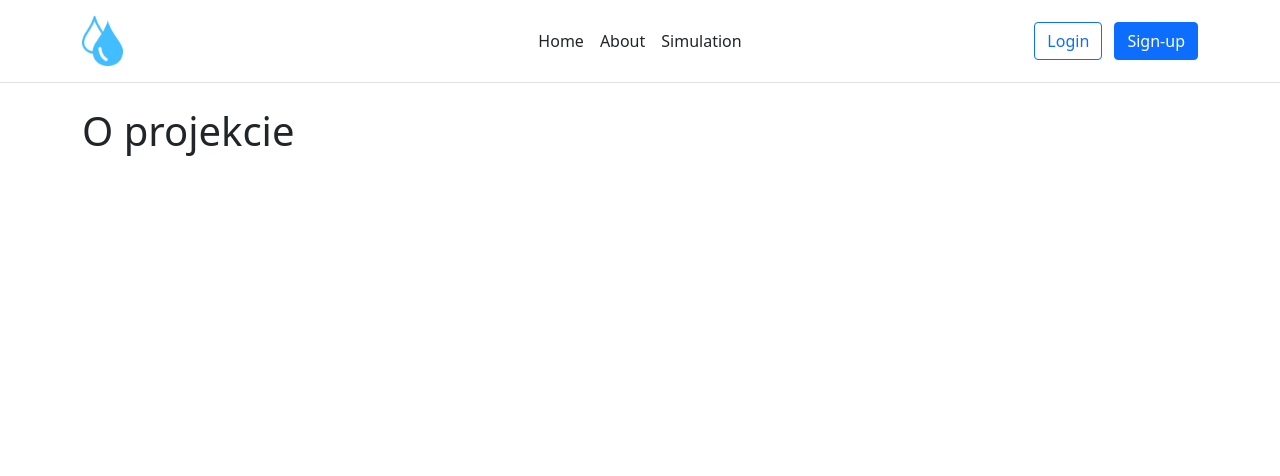
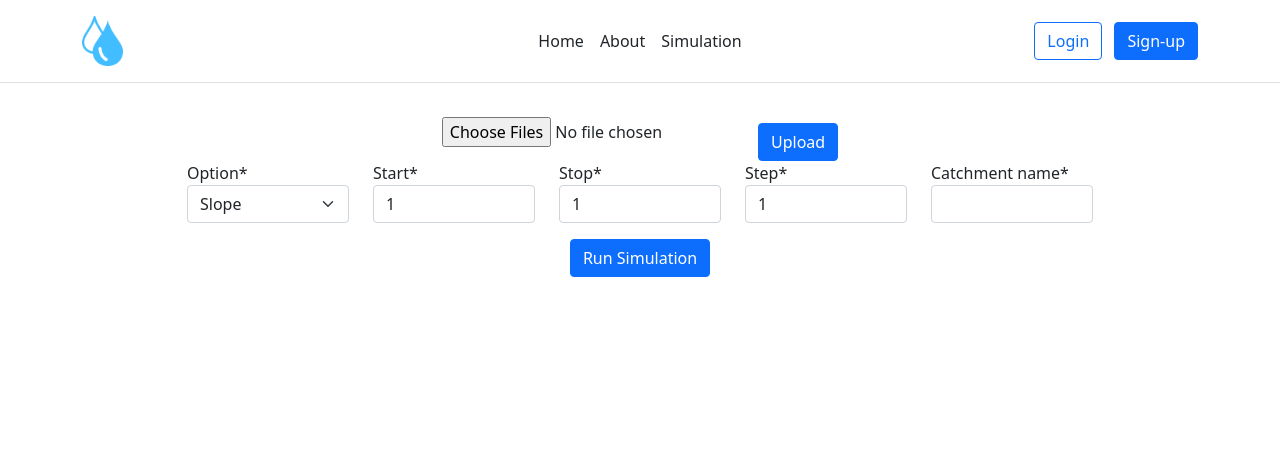
Before and after one commit to BuczynskiRafal/catchments_simulation, a Django app: page /simulation in a window 1280 px wide. Shown: the top 476 px of the page. Run offline with Django 4.2, Linux system fonts and the light colour scheme; some libraries are stand-ins or nearby versions.

Commit message:
simulatiob view

```diff
--- a/cs_app/cs_app/templates/base.html
+++ b/cs_app/cs_app/templates/base.html
@@ -15,6 +15,7 @@
 
     <!-- Color codesnipet  -->
     <link href="https://cdn.jsdelivr.net/npm/prismjs@1.25.0/themes/prism.css" rel="stylesheet" />
+    <link rel="stylesheet" href="https://unpkg.com/dropzone@5.9.3/dist/dropzone.css">
 
     <title>
         {% block title %} {% endblock %}
@@ -27,8 +28,15 @@
     <script src="https://cdn.jsdelivr.net/npm/bootstrap@5.1.2/dist/js/bootstrap.bundle.min.js"></script>
     <script src="https://cdn.jsdelivr.net/npm/prismjs@1.25.0/prism.js"></script>
     <script src="https://cdn.jsdelivr.net/npm/prismjs@1.25.0/components/prism-python.min.js"></script>
+    <script src="https://unpkg.com/dropzone@5.9.3/dist/dropzone.js"></script>
 
     <style>
+        .dropzone {
+        border-radius: 0.5rem;
+        }
+        .dz-message {
+            border-radius: 0.25rem;
+        }
         html,
         body {
             height: 100%;
@@ -37,6 +45,7 @@
             min-height: calc(90% - 100px);
         }
     </style>
+
 
     {% block style %} {% endblock %}
 </head>
--- a/cs_app/main/forms.py
+++ b/cs_app/main/forms.py
@@ -30,3 +30,25 @@ class UserProfileForm(forms.ModelForm):
         self.helper.form_method = 'post'
         self.helper.form_action = 'contact'
         self.helper.add_input(Submit('submit', 'Wyślij'))
+
+
+class SimulationForm(forms.Form):
+    OPTIONS = (
+        ('simulate_percent_slope', 'Slope'),
+        ('simulate_area', 'Area'),
+        ('simulate_width', 'Width'),
+        ('simulate_percent_impervious', 'Impervious'),
+        ('simulate_percent_zero_imperv', 'Zero-Imperv'),
+    )
+    option = forms.ChoiceField(choices=OPTIONS, widget=forms.Select(attrs={'class': 'form-select'}))
+    start = forms.IntegerField(min_value=1, max_value=100, initial=1, widget=forms.NumberInput(attrs={'class': 'form-control'}))
+    stop = forms.IntegerField(min_value=1, max_value=100, initial=1, widget=forms.NumberInput(attrs={'class': 'form-control'}))
+    step = forms.IntegerField(min_value=1, max_value=100, initial=1, widget=forms.NumberInput(attrs={'class': 'form-control'}))
+    catchment_name = forms.CharField(max_length=100, widget=forms.TextInput(attrs={'class': 'form-control'}))
+
+    def __init__(self, *args, **kwargs):
+        super().__init__(*args, **kwargs)
+        self.helper = FormHelper()
+        self.helper.form_method = 'post'
+        self.helper.form_action = 'simulation_view'
+        self.helper.add_input(Submit('submit', 'Run Simulation'))
--- a/cs_app/main/templates/main/simulation.html
+++ b/cs_app/main/templates/main/simulation.html
@@ -3,5 +3,64 @@
 {% block title %}Catchment Simulations{% endblock %}
 
 {% block content %}
-    <h1>O projekcie</h1>
+
+
+<div class="d-flex justify-content-center">
+    <form action="/upload/" method="post" enctype="multipart/form-data" class="dropzone" id="my-dropzone">
+        {% csrf_token %}
+        <div class="fallback">
+            <!-- Dodaj klasę 'custom-file-input' do elementu input -->
+            <input name="file" type="file" multiple class="custom-file-input" />
+            <input type="submit" value="Upload" class="btn btn-primary mt-3" />
+        </div>
+    </form>
+</div>
+
+{% load crispy_forms_tags %}
+
+<form method="post">
+    {% csrf_token %}
+        <div class="container">
+            <div class="row d-flex justify-content-center">
+                <div class="col-md-2">
+                    {{ form.option|as_crispy_field }}
+                </div>
+                <div class="col-md-2">
+                    {{ form.start|as_crispy_field }}
+                </div>
+                <div class="col-md-2">
+                    {{ form.stop|as_crispy_field }}
+                </div>
+                <div class="col-md-2">
+                    {{ form.step|as_crispy_field }}
+                </div>
+                <div class="col-md-2">
+                    {{ form.catchment_name|as_crispy_field }}
+                </div>
+            </div>
+        </div>
+        <div class="row mt-3">
+            <div class="col-md-12 d-flex justify-content-center">
+                <button type="submit" class="btn btn-primary">Run Simulation</button>
+            </div>
+        </div>
+
+
+
+        {% if show_download_button %}
+            <!-- User plot-->
+            {{ user_plot|safe }}
+
+            <div class="row mt-3">
+                <div class="col-md-12 d-flex justify-content-center">
+                    <a href="{% url 'main:download_result' %}" class="btn btn-success">Download Results</a>
+                </div>
+            </div>
+        {% endif %}
+
+
+    </div>
+</form>
+
+
 {% endblock %}
--- a/cs_app/main/urls.py
+++ b/cs_app/main/urls.py
@@ -1,5 +1,5 @@
 from django.urls import path
-from .views import main_view, about, contact, user_profile, simulation
+from .views import main_view, about, contact, user_profile, simulation_view, upload, download_result
 
 app_name = "main"
 
@@ -7,7 +7,8 @@ app_name = "main"
 urlpatterns = [
     path('', main_view, name='main_view'),
     path('about', about, name='about'),
-    path('simulation', simulation, name='simulation'),
+    path('simulation', simulation_view, name='simulation'),
     path('contact', contact, name='contact'),
     path('user/<int:user_id>/profile', user_profile, name='userprofile'),
+    path('upload/', upload, name='upload'),
 ]
--- a/cs_app/main/views.py
+++ b/cs_app/main/views.py
@@ -1,11 +1,9 @@
 import os
-from django.conf import settings
-
 import pandas as pd
 import plotly.express as px
-from django.shortcuts import render
-from django.shortcuts import get_object_or_404
-from django.http import HttpResponseRedirect
+from django.conf import settings
+from django.shortcuts import render, redirect, get_object_or_404
+from django.http import HttpResponseRedirect, FileResponse, JsonResponse
 from django.urls import reverse
 from django.contrib.auth import get_user_model
 
@@ -13,11 +11,14 @@ from main.forms import ContactForm
 from main.forms import UserProfileForm
 
 from . import services
-from .forms import ContactForm
+from .forms import ContactForm, SimulationForm
+
+from catchment_simulation.catchment_features_simulation import FeaturesSimulation
 
 
-def plot(path, x, y="runoff", xaxes=False, start=0, stop=100, title=None, rename_labels=False, x_name=None, y_name=None):
-    df = pd.read_excel(path)
+def plot(x, y="runoff", path=None, df=None, xaxes=False, start=0, stop=100, title=None, rename_labels=False, x_name=None, y_name=None):
+    if path is not None:
+        df = pd.read_excel(path)
     fig = px.line(df, x, y, title=title)
     if xaxes:
         fig.update_xaxes(range=[start, stop])
@@ -63,9 +64,6 @@ def contact(request):
         form = ContactForm()
     return render(request, 'main/contact.html', {'form': form})
 
-def simulation(request):
-    return render(request, 'main/simulation.html')
-
 
 def user_profile(request, user_id):
     user = get_object_or_404(get_user_model(), id=user_id)
@@ -88,3 +86,80 @@ def user_profile(request, user_id):
                 form.fields[field].disabled = True
             form.helper.inputs = []
     return render(request, 'main/userprofile.html', {'form': form})
+
+def upload(request):
+    if request.method == 'POST':
+        uploaded_file = request.FILES['file']
+        filename, file_extension = os.path.splitext(uploaded_file.name)
+
+        if file_extension.lower() == '.inp':
+            file_path = os.path.join('uploaded_files', filename + file_extension)
+            print(f"file_path:: {file_path}")
+            with open(file_path, 'wb+') as destination:
+                for chunk in uploaded_file.chunks():
+                    destination.write(chunk)
+
+            # Przechowuj ścieżkę do pliku w sesji
+            request.session['uploaded_file_path'] = file_path
+
+            return JsonResponse({'message': 'File was sent.'})
+        else:
+            return JsonResponse({'error': 'Invalid file type. Please upload a .inp file.'})
+    return JsonResponse({'error': 'Error occurred while sending file.'})
+
+def simulation_view(request):
+    show_download_button = False
+    user_plot = None
+    if request.method == 'POST':
+        form = SimulationForm(request.POST)
+        if form.is_valid():
+            method_name = form.cleaned_data['option']
+            start = form.cleaned_data['start']
+            stop = form.cleaned_data['stop']
+            step = form.cleaned_data['step']
+            catchment_name = form.cleaned_data['catchment_name']
+
+            # Pobierz ścieżkę do pliku z sesji
+            uploaded_file_path = request.session.get('uploaded_file_path', os.path.abspath('catchment_simulation/example.inp'))
+
+            model = FeaturesSimulation(subcatchment_id=catchment_name, raw_file=uploaded_file_path)
+
+            method = getattr(model, method_name)
+            df = method(start=start, stop=stop, step=step)
+
+            fetaure = {
+                'simulate_percent_slope': "PercSlope",
+                'simulate_area': "Area",
+                'simulate_width': "Width",
+                'simulate_percent_impervious': "PercImperv",
+                'simulate_percent_zero_imperv': "Zero-Imperv",
+            }
+
+            show_download_button = True
+
+            output_file_path = 'output_files/simulation_result.xlsx'
+            df.to_excel(output_file_path, index=False)
+
+            user_plot = plot(df=df, x=fetaure[method_name], xaxes=False, title=f"Dependence of runoff on subcatchment {fetaure[method_name]}.")
+
+
+            # Przekieruj do innego widoku lub zaktualizuj stronę z wynikami symulacji
+            return redirect('main:simulation')  # Przekieruj do widoku 'simulation'
+
+    else:
+        form = SimulationForm()
+
+    return render(request, 'main/simulation.html', {'form': form, 'show_download_button': show_download_button, "user_plot": user_plot})
+
+
+
+
+def download_result(request):
+    output_file_path = 'output_files/simulation_result.xlsx'
+
+    if os.path.exists(output_file_path):
+        response = FileResponse(open(output_file_path, 'rb'), content_type='application/vnd.openxmlformats-officedocument.spreadsheetml.sheet')
+        response['Content-Disposition'] = 'attachment; filename=simulation_result.xlsx'
+        return response
+    else:
+        return HttpResponseNotFound("File not found.")
```
